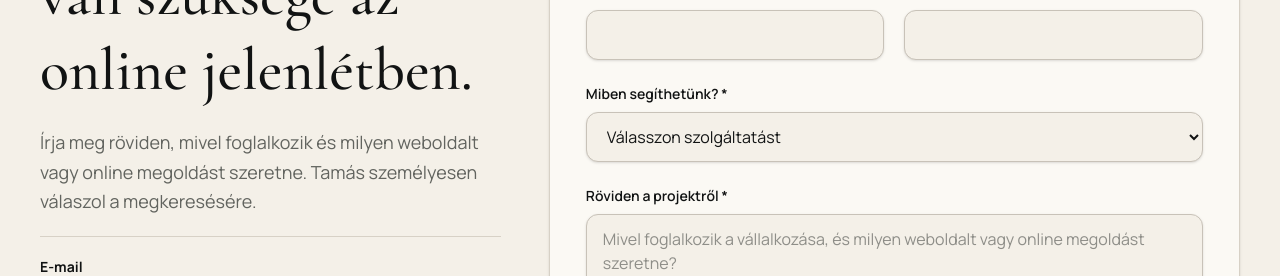
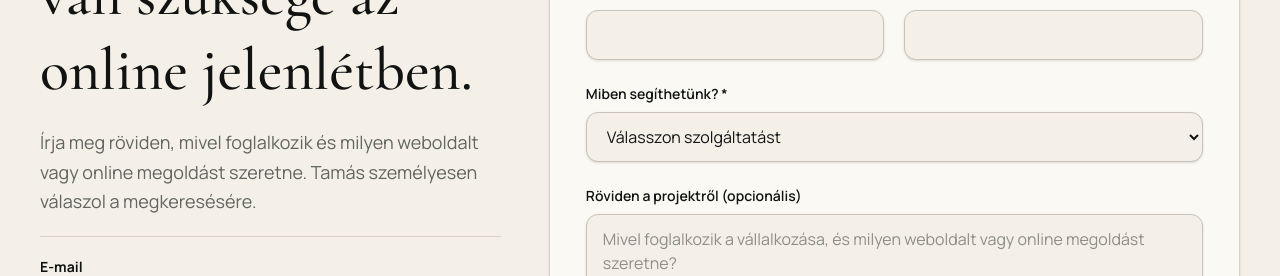
Before and after one commit to tom2344/tms-marketing-2, a Next.js app: page / in a window 1280 px wide. Shown: the part 10737-11013 px from the top of the page. Built offline with nearby package versions, Linux system fonts and the light colour scheme.

Commit message:
Make project details field optional

```diff
--- a/app/actions/sendContact.ts
+++ b/app/actions/sendContact.ts
@@ -28,7 +28,7 @@ export async function sendContact(_: ContactState, formData: FormData): Promise<
   if (honeypot) return { status: 'success', message: messages.success }
 
   const validEmail = /^[^\s@]+@[^\s@]+\.[^\s@]+$/.test(email)
-  if (!name || !validEmail || !service || !message || name.length > 120 || email.length > 180 || phone.length > 80 || company.length > 180 || service.length > 160 || message.length > 4000) {
+  if (!name || !validEmail || !service || name.length > 120 || email.length > 180 || phone.length > 80 || company.length > 180 || service.length > 160 || message.length > 4000) {
     return { status: 'error', message: messages.invalid }
   }
 
@@ -41,7 +41,7 @@ export async function sendContact(_: ContactState, formData: FormData): Promise<
 
     const resend = new Resend(apiKey)
     const rows = [
-      ['Név', name], ['E-mail', email], ['Telefonszám', phone || 'Nincs megadva'], ['Vállalkozás neve', company || 'Nincs megadva'], ['Kiválasztott szolgáltatás', service], ['Projekt leírása', message],
+      ['Név', name], ['E-mail', email], ['Telefonszám', phone || 'Nincs megadva'], ['Vállalkozás neve', company || 'Nincs megadva'], ['Kiválasztott szolgáltatás', service], ['Projekt leírása', message || 'Nincs megadva'],
     ]
 
     const { data, error } = await resend.emails.send({
--- a/components/contact-form.tsx
+++ b/components/contact-form.tsx
@@ -8,7 +8,7 @@ const initialState: ContactState = { status: 'idle', message: '' }
 
 const copy = {
   hu: {
-    fields: { name: 'Név', email: 'E-mail cím', phone: 'Telefonszám', company: 'Vállalkozás neve', service: 'Miben segíthetünk?', message: 'Röviden a projektről' },
+    fields: { name: 'Név', email: 'E-mail cím', phone: 'Telefonszám', company: 'Vállalkozás neve', service: 'Miben segíthetünk?', message: 'Röviden a projektről (opcionális)' },
     optional: 'opcionális',
     choose: 'Válasszon szolgáltatást',
     services: ['Google Térkép Top 3', 'Weboldal készítés', 'Más / még nem tudom'],
@@ -18,7 +18,7 @@ const copy = {
     privacy: 'A megadott adatokat kizárólag a megkeresés megválaszolására használjuk.',
   },
   en: {
-    fields: { name: 'Name', email: 'Email address', phone: 'Phone number', company: 'Company name', service: 'How can we help?', message: 'Brief project details' },
+    fields: { name: 'Name', email: 'Email address', phone: 'Phone number', company: 'Company name', service: 'How can we help?', message: 'Brief project details (optional)' },
     optional: 'optional',
     choose: 'Choose a service',
     services: ['Google Maps Top 3', 'Website creation', 'Other / not sure yet'],
@@ -44,7 +44,7 @@ export function ContactForm({ language }: { language: 'hu' | 'en' }) {
         <label className="form-field"><span>{t.fields.company} <small>({t.optional})</small></span><input name="company" maxLength={180} autoComplete="organization" /></label>
       </div>
       <label className="form-field"><span>{t.fields.service} *</span><select name="service" required defaultValue=""><option value="" disabled>{t.choose}</option>{t.services.map(item => <option key={item} value={item}>{item}</option>)}</select></label>
-      <label className="form-field"><span>{t.fields.message} *</span><textarea name="message" required maxLength={4000} rows={6} placeholder={t.placeholder} /></label>
+      <label className="form-field"><span>{t.fields.message}</span><textarea name="message" maxLength={4000} rows={6} placeholder={t.placeholder} /></label>
       {state.message && <p role="status" className={state.status === 'success' ? 'form-success' : 'form-error'}>{state.message}</p>}
       <button type="submit" className="button-primary w-full" disabled={pending}>{pending ? <><LoaderCircle data-icon="inline-start" className="animate-spin" />{t.pending}</> : <>{t.submit}<ArrowRight data-icon="inline-end" /></>}</button>
       <p className="text-xs leading-relaxed text-muted-foreground">{t.privacy}</p>
```
